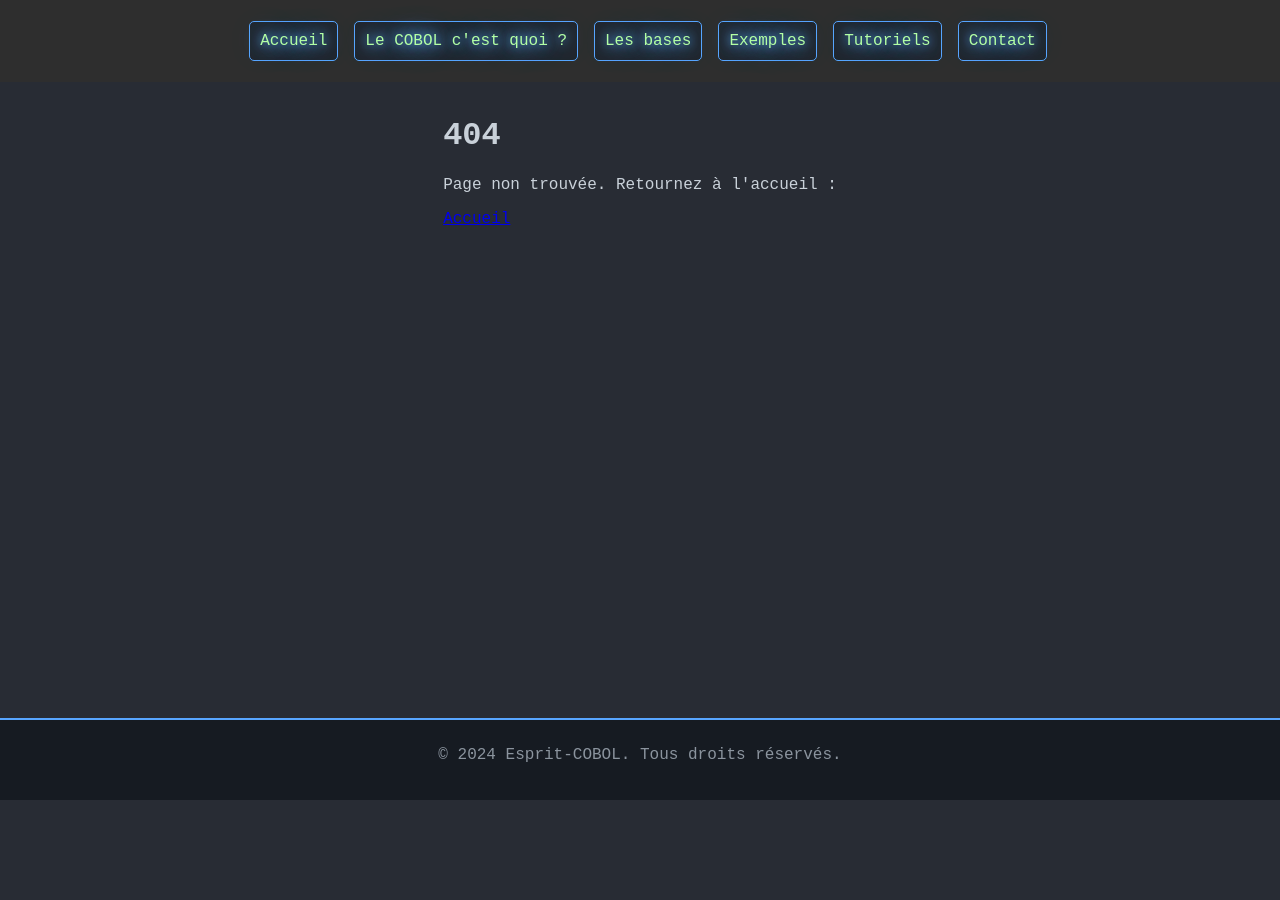
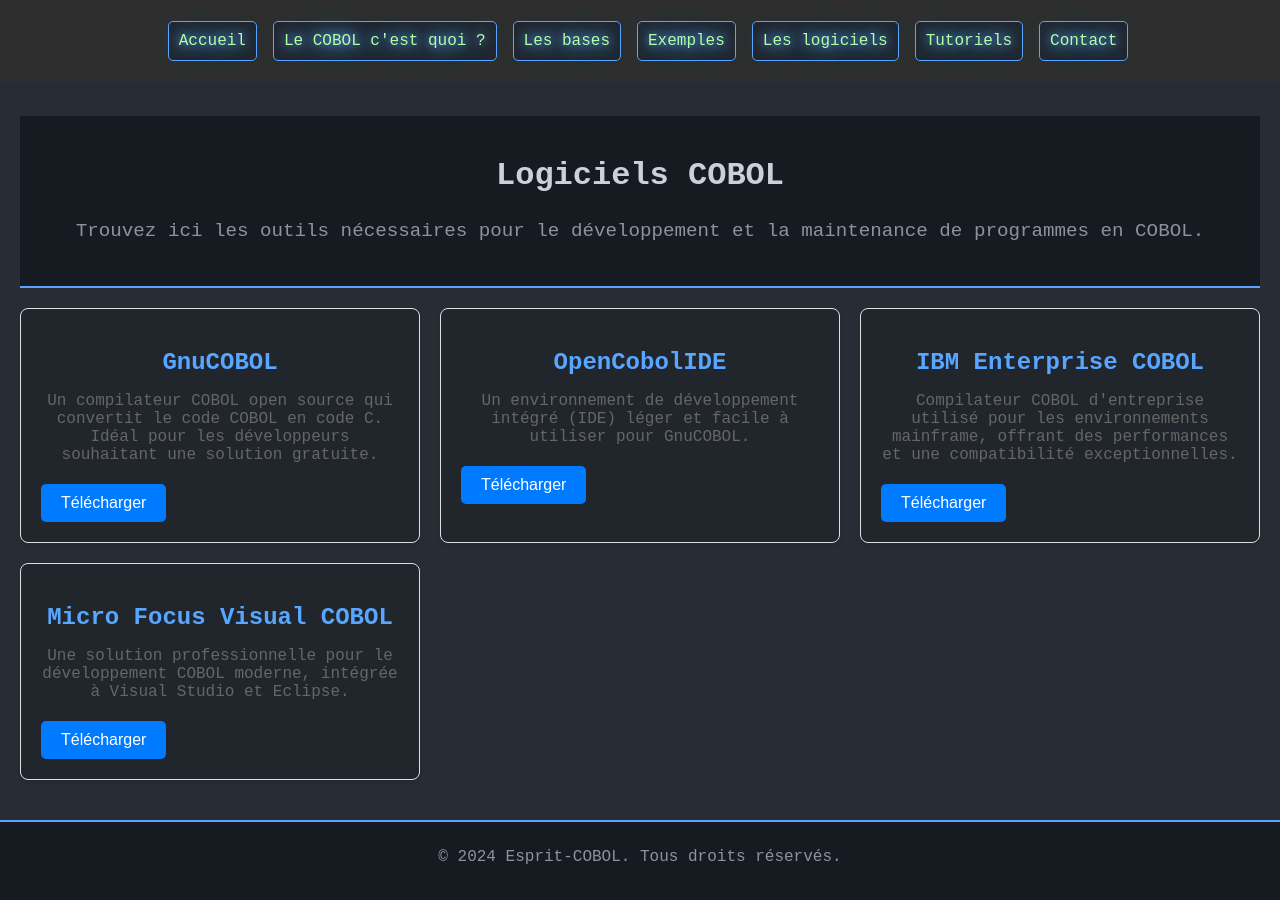
Before and after one commit to Erik-42/esprit_cobol, a React (Vite) app in the folder esprit-cobol/: page /logiciels in a window 1280 px wide. Before the commit this address had no page. Before the commit the page ends 800 px from the top, so only its background shows below. Built offline with nearby package versions, Linux system fonts and the light colour scheme.

Commit message:
page base en cours

```diff
--- a/esprit-cobol/src/App.jsx
+++ b/esprit-cobol/src/App.jsx
@@ -5,6 +5,7 @@
 import History from "./pages/history/History";
 import Bases from "./pages/bases/Bases";
 import ExampleCode from "./pages/exampleCode/ExampleCode";
+import Logiciels from "./pages/logiciels/logiciels";
 import Tutorials from "./pages/tutorials/Tutorials";
 import Exercices from "./pages/exercices/Exercices";
 import Liens from "./pages/liens/Liens";
@@ -24,6 +25,8 @@
 						<Route path='/history' element={<History />} />
 						<Route path='/bases' element={<Bases />} />
 						<Route path='/exampleCode' element={<ExampleCode />} />
+						<Route path='/logiciels' element={<Logiciels />} />
+
 						<Route path='/tutorials' element={<Tutorials />} />
 						<Route path='/exercices' element={<Exercices />} />
 						<Route path='/liens' element={<Liens />} />
--- a/esprit-cobol/src/assets/data/bases.json
+++ b/esprit-cobol/src/assets/data/bases.json
@@ -1,7 +1,7 @@
 [
 	{
 		"id": 1,
-		"title": "Histoire du COBOL",
+		"title": "Les bases du COBOL",
 		"description": "Découvrez les origines du COBOL."
 	},
 	{
--- a/esprit-cobol/src/components/navbar/Navbar.jsx
+++ b/esprit-cobol/src/components/navbar/Navbar.jsx
@@ -18,6 +18,9 @@
 				<Link to='/exampleCode'>Exemples</Link>
 			</li>
 			<li>
+				<Link to='/logiciels'>Les logiciels</Link>
+			</li>
+			<li>
 				<Link to='/tutorials'>Tutoriels</Link>
 			</li>
 			<li>
--- a/esprit-cobol/src/pages/bases/Bases.jsx
+++ b/esprit-cobol/src/pages/bases/Bases.jsx
@@ -74,7 +74,7 @@
 					<ReactMarkdown components={renderCodeBlock}>{fin}</ReactMarkdown>
 				)}
 			</section>
-			<section className='NavBtn'>
+			<section className='NavBasesBtn'>
 				<Button
 					label='Précédent'
 					className='prevBtn'
--- a/esprit-cobol/src/pages/bases/bases.scss
+++ b/esprit-cobol/src/pages/bases/bases.scss
@@ -0,0 +1,45 @@
+.base-container {
+	padding: 20px;
+	font-family: Arial, sans-serif;
+	width: 85%;
+	header h1 {
+		text-align: center;
+		margin-bottom: 20px;
+	}
+
+	.base {
+		padding: 20px;
+		border-radius: 5px;
+		margin-bottom: 20px;
+		text-align: left;
+		h2 {
+			font-size: 1.5em;
+			margin-bottom: 10px;
+		}
+
+		h3 {
+			font-size: 1.2em;
+			color: #58a6ff;
+		}
+
+		h4 {
+			font-size: 1.1em;
+			margin-top: 15px;
+		}
+
+		p {
+			line-height: 1.6;
+		}
+	}
+
+	.NavBasesBtn {
+		display: flex;
+		align-items: center;
+		justify-content: space-around;
+
+		button:disabled {
+			opacity: 0.5;
+			cursor: not-allowed;
+		}
+	}
+}
--- /dev/null
+++ b/esprit-cobol/src/pages/logiciels/logiciels.jsx
@@ -0,0 +1,55 @@
+import React from "react";
+import "./logiciels.scss";
+import Button from "../../components/elements/button/button";
+
+export default function Logiciels() {
+	const logiciels = [
+		{
+			name: "GnuCOBOL",
+			description:
+				"Un compilateur COBOL open source qui convertit le code COBOL en code C. Idéal pour les développeurs souhaitant une solution gratuite.",
+			link: "https://gnucobol.sourceforge.io/",
+		},
+		{
+			name: "OpenCobolIDE",
+			description:
+				"Un environnement de développement intégré (IDE) léger et facile à utiliser pour GnuCOBOL.",
+			link: "https://launchpad.net/cobcide",
+		},
+		{
+			name: "IBM Enterprise COBOL",
+			description:
+				"Compilateur COBOL d'entreprise utilisé pour les environnements mainframe, offrant des performances et une compatibilité exceptionnelles.",
+			link: "https://www.ibm.com/products/cobol-compiler",
+		},
+		{
+			name: "Micro Focus Visual COBOL",
+			description:
+				"Une solution professionnelle pour le développement COBOL moderne, intégrée à Visual Studio et Eclipse.",
+			link: "https://www.microfocus.com/en-us/products/visual-cobol/overview",
+		},
+	];
+
+	return (
+		<div className='logiciels-container'>
+			<header>
+				<h1>Logiciels COBOL</h1>
+				<p>
+					Trouvez ici les outils nécessaires pour le développement et la
+					maintenance de programmes en COBOL.
+				</p>
+			</header>
+			<section className='logiciels-list'>
+				{logiciels.map((logiciel, index) => (
+					<div key={index} className='logiciel-card'>
+						<h2>{logiciel.name}</h2>
+						<p>{logiciel.description}</p>
+						<a href={logiciel.link} target='_blank' rel='noopener noreferrer'>
+							<Button label='Télécharger' className='download-btn' />
+						</a>
+					</div>
+				))}
+			</section>
+		</div>
+	);
+}
--- /dev/null
+++ b/esprit-cobol/src/pages/logiciels/logiciels.scss
@@ -0,0 +1,68 @@
+.logiciels-container {
+	padding: 20px;
+	background-color: #282c34;
+
+	header {
+		text-align: center;
+		margin-bottom: 20px;
+		h2 {
+			font-size: 1.5em;
+			margin-bottom: 10px;
+		}
+
+		h3 {
+			font-size: 1.2em;
+			color: #58a6ff;
+		}
+
+		h4 {
+			font-size: 1.1em;
+			margin-top: 15px;
+		}
+
+		p {
+			line-height: 1.6;
+		}
+	}
+
+	.logiciels-list {
+		display: grid;
+		grid-template-columns: repeat(auto-fit, minmax(300px, 1fr));
+		gap: 20px;
+
+		.logiciel-card {
+			background: #21262d;
+			padding: 20px;
+			border: 1px solid #ddd;
+			border-radius: 8px;
+			box-shadow: 0 2px 4px rgba(0, 0, 0, 0.1);
+			text-align: center;
+
+			h2 {
+				font-size: 1.5rem;
+				color: #58a6ff;
+				margin-bottom: 10px;
+			}
+
+			p {
+				font-size: 1rem;
+				color: #666;
+				margin-bottom: 20px;
+			}
+
+			.download-btn {
+				background-color: #007bff;
+				color: #fff;
+				border: none;
+				padding: 10px 20px;
+				border-radius: 5px;
+				cursor: pointer;
+				text-decoration: none;
+				position: relative;
+				&:hover {
+					background-color: #0056b3;
+				}
+			}
+		}
+	}
+}
--- a/esprit-cobol/src/styles/_root.scss
+++ b/esprit-cobol/src/styles/_root.scss
@@ -12,6 +12,9 @@
 	height: 100%;
 	display: flex;
 	flex-direction: column;
+}
+a {
+	text-decoration: none;
 }
 .app-wrapper {
 	display: flex;
```
Also changed, not shown: esprit-cobol/src/assets/data/instructions.json (added, +62 -0 lines), esprit-cobol/src/pages/history/history.scss (+0 -30 lines), 1 other file (tests, documents, lock files or other folders).
